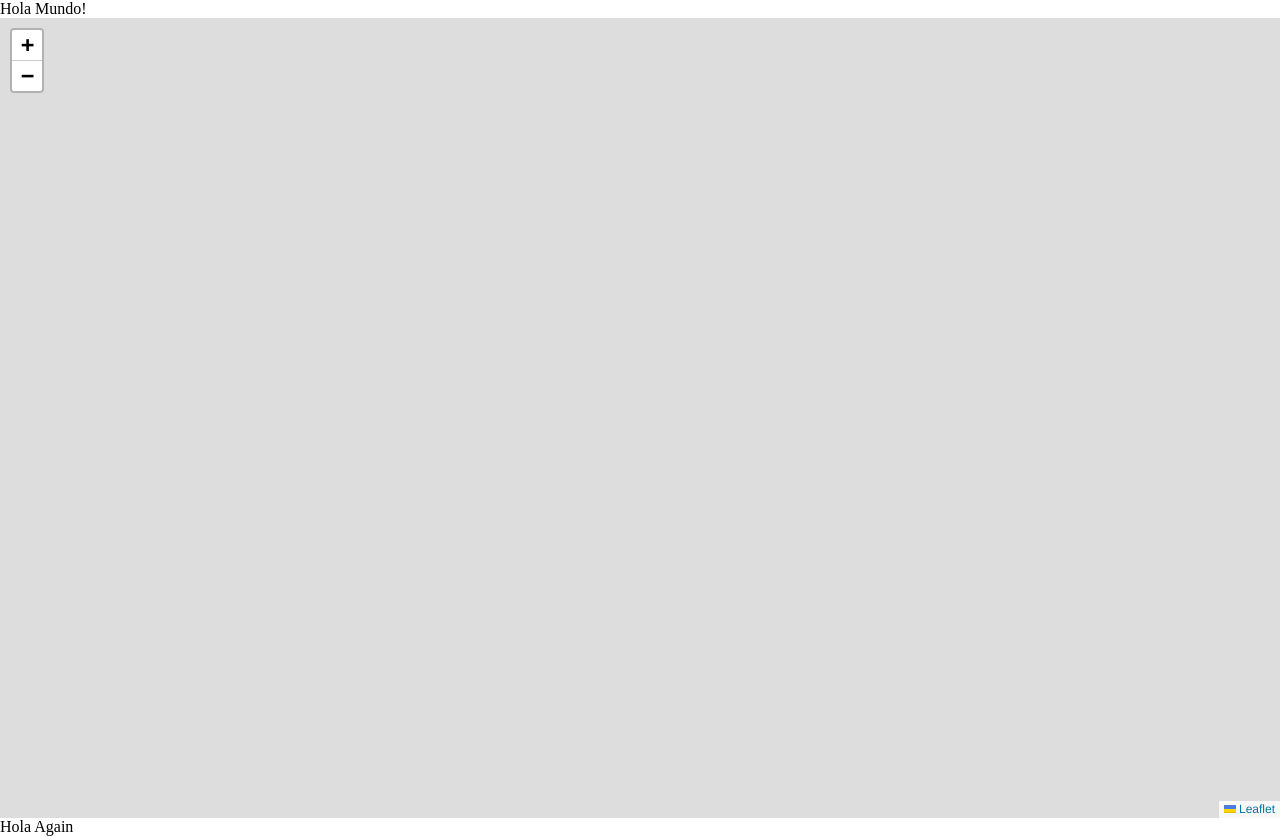
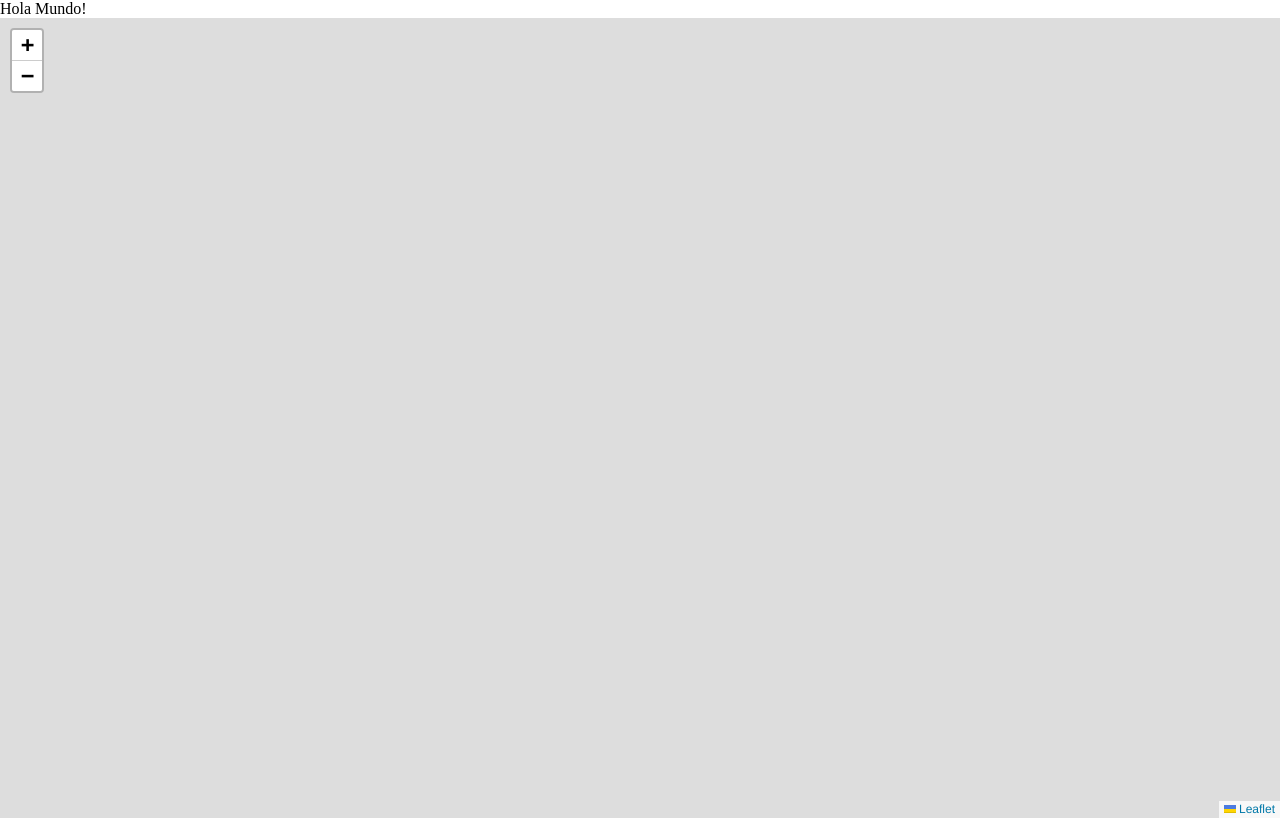
Before and after one commit to Rubysd/Mapping_Earthquakes, a plain HTML site: page index.html in a window 1280 px wide. Drawn offline with nearby package versions, Linux system fonts and the light colour scheme.

Commit message:
Update index

```diff
--- a/index.html
+++ b/index.html
@@ -22,8 +22,6 @@
     <!-- Div holds the map -->
     <div id="mymap"></div>
 
-    <div>Hola Again</div>
-
     <!-- Leaflet Script -->
     <script src="https://unpkg.com/leaflet@1.7.1/dist/leaflet.js"
     integrity="sha512-XQoYMqMTK8LvdxXYG3nZ448hOEQiglfqkJs1NOQV44cWnUrBc8PkAOcXy20w0vlaXaVUearIOBhiXZ5V3ynxwA=="
```
